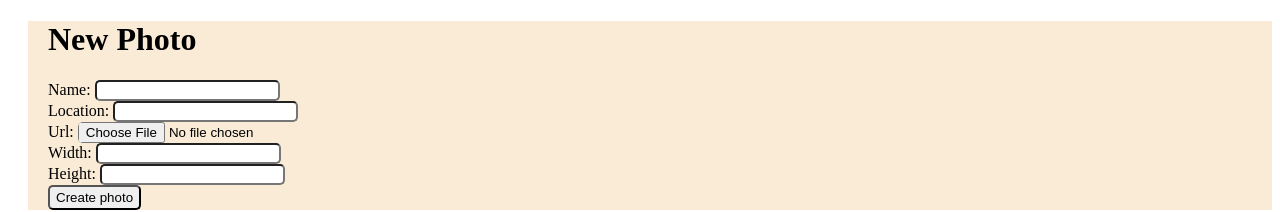
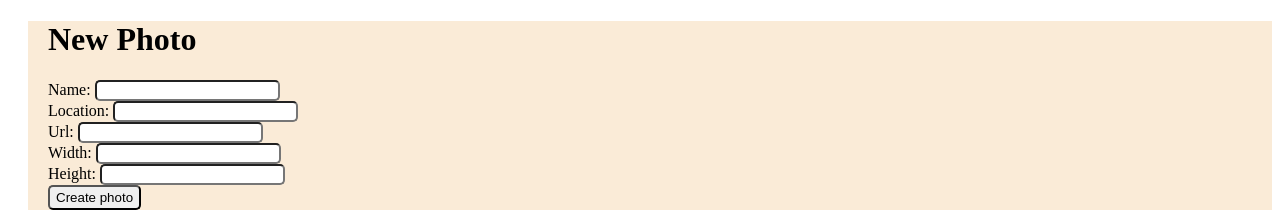
Before and after one commit to hollymsnell/photo-album-frontend, a React (Vite) app: page / in a window 1280 px wide. Shown: the top 212 px of the page. Built offline with nearby package versions, Linux system fonts and the light colour scheme; no server answers.

Commit message:
changing input type for photo back to text since file is not working

```diff
--- a/src/PhotosNew.jsx
+++ b/src/PhotosNew.jsx
@@ -17,7 +17,7 @@ export function PhotosNew(props) {
           Location: <input class="newinput" name="location" type="text" />
         </div>
         <div>
-          Url: <input class="newinput" name="image" type="file" />
+          Url: <input class="newinput" name="image" type="text" />
         </div>
         <div>
           Width: <input class="newinput" name="width" type="text" />
```
